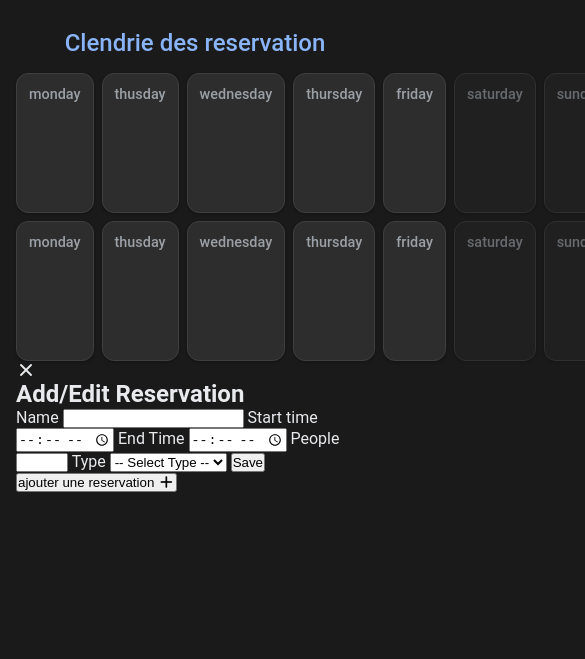
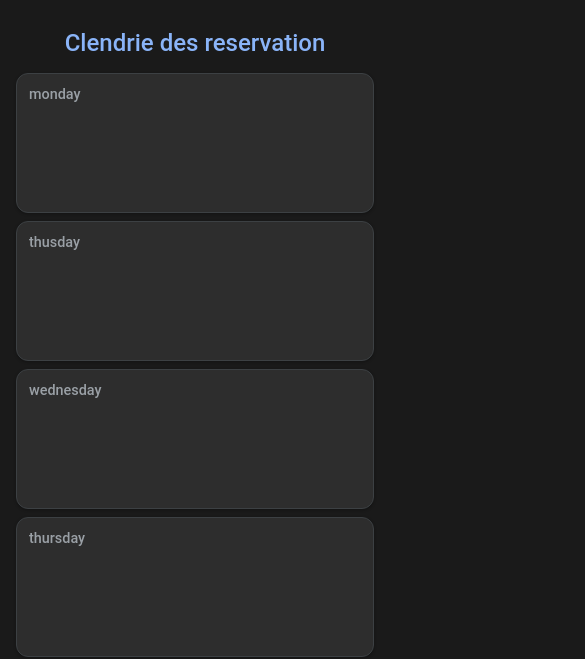
Before and after one commit to abdelghafourachbani1/Breif-4-reservation-calender-, a plain HTML site: page index.html in a window 390 px wide. Shown: the part 199-858 px from the top of the page, 585 px wide, since content can reach past the window. Drawn offline with Linux system fonts and the light colour scheme.

Commit message:
add the responsive to the page

```diff
--- a/style.css
+++ b/style.css
@@ -89,3 +89,13 @@ h1 i {
     transform: none;
     box-shadow: none;
 }
+
+/* Responsive */
+@media (max-width: 1024px) {
+    .calendar { grid-template-columns: repeat(3, 1fr); }
+}
+
+@media (max-width: 767px) {
+    .calendar { grid-template-columns: 1fr; }
+    #resesrvationform { width: 95%; }
+}
```
